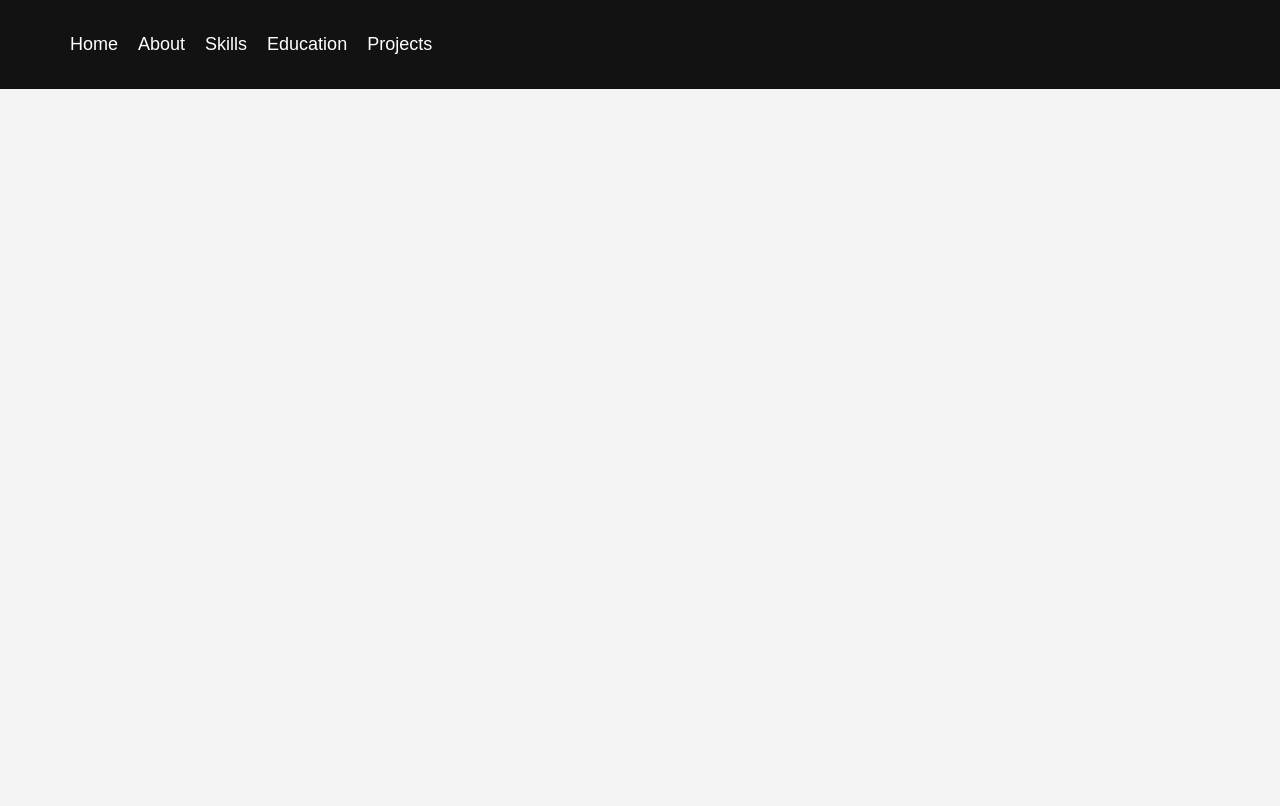
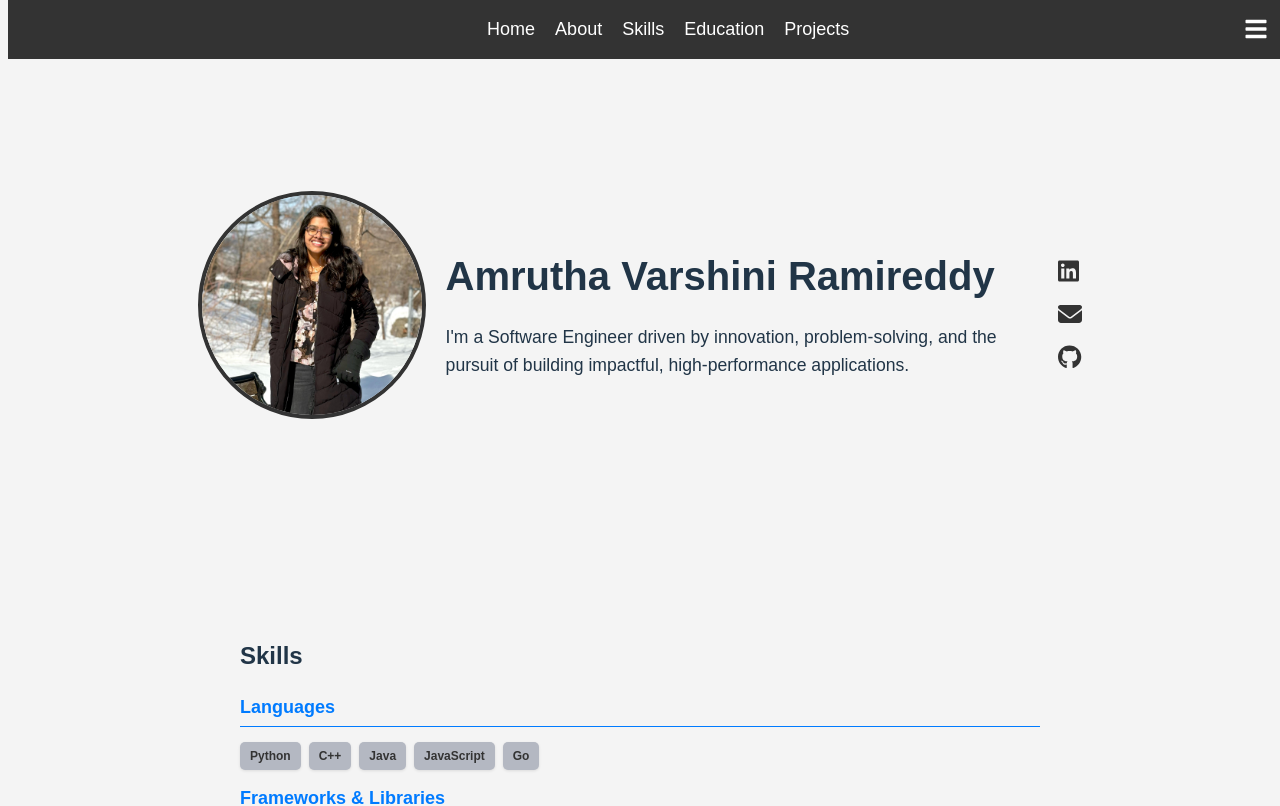
Before and after one commit to Amrutha277/portfolio, a React (Vite) app: page /home in a window 1280 px wide. Shown: the top 806 px of the page. Built offline with nearby package versions, Linux system fonts and the light colour scheme.

Commit message:
alignment

```diff
--- a/src/App.jsx
+++ b/src/App.jsx
@@ -1,4 +1,4 @@
-import { BrowserRouter as Router, Route, Routes } from "react-router-dom";
+import { BrowserRouter as Router, Route, Routes, Navigate } from "react-router-dom";
 import Navbar from "./components/Navbar";
 import Home from "./components/Home";
 import About from "./components/About";
@@ -12,7 +12,8 @@
   <Router>
     <Navbar />
     <Routes>
-      <Route path="/" element={<Home />} />
+      <Route path="/" element={<Navigate to="/home" />} /> {/* Redirect to About */}
+      <Route path="/home" element={<Home />} />
       <Route path="/about" element={<About />} />
       <Route path="/projects" element={<Projects />} />
       <Route path="/contact" element={<Contact />} />
--- a/src/index.css
+++ b/src/index.css
@@ -148,17 +148,13 @@
 }
 /* Navbar Styling */
 .navbar {
+  background: #333;
+  color: white;
+  padding: 0.2px;
   display: flex;
-  justify-content: space-between;
-  align-items: center;
-  background: #121212;
-  color: white;
-  padding: 15px 30px;
-  position: fixed;
-  width: 100%;
-  top: 0;
-  left: 0;
-  z-index: 1000;
+  justify-content: center;
+  gap: 30px;
+  font-size: 16px; /* Reduce font size if necessary */
 }
 
 .nav-links {
--- a/vite.config.js
+++ b/vite.config.js
@@ -3,6 +3,6 @@
 
 // https://vite.dev/config/
 export default defineConfig({
-  base: "/portfolio/", // Matches your repository name
+  base: "/", // Matches your repository name
   plugins: [react()],
 });
```
